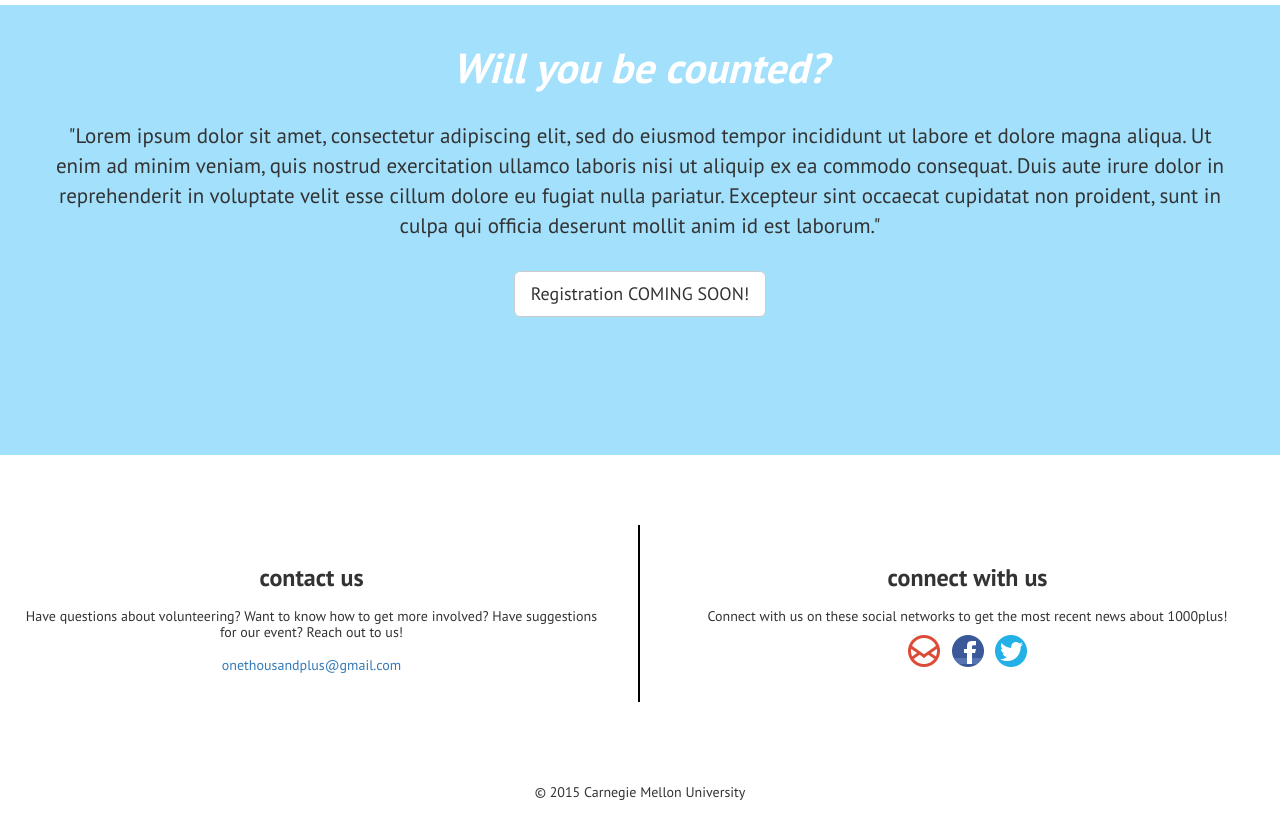
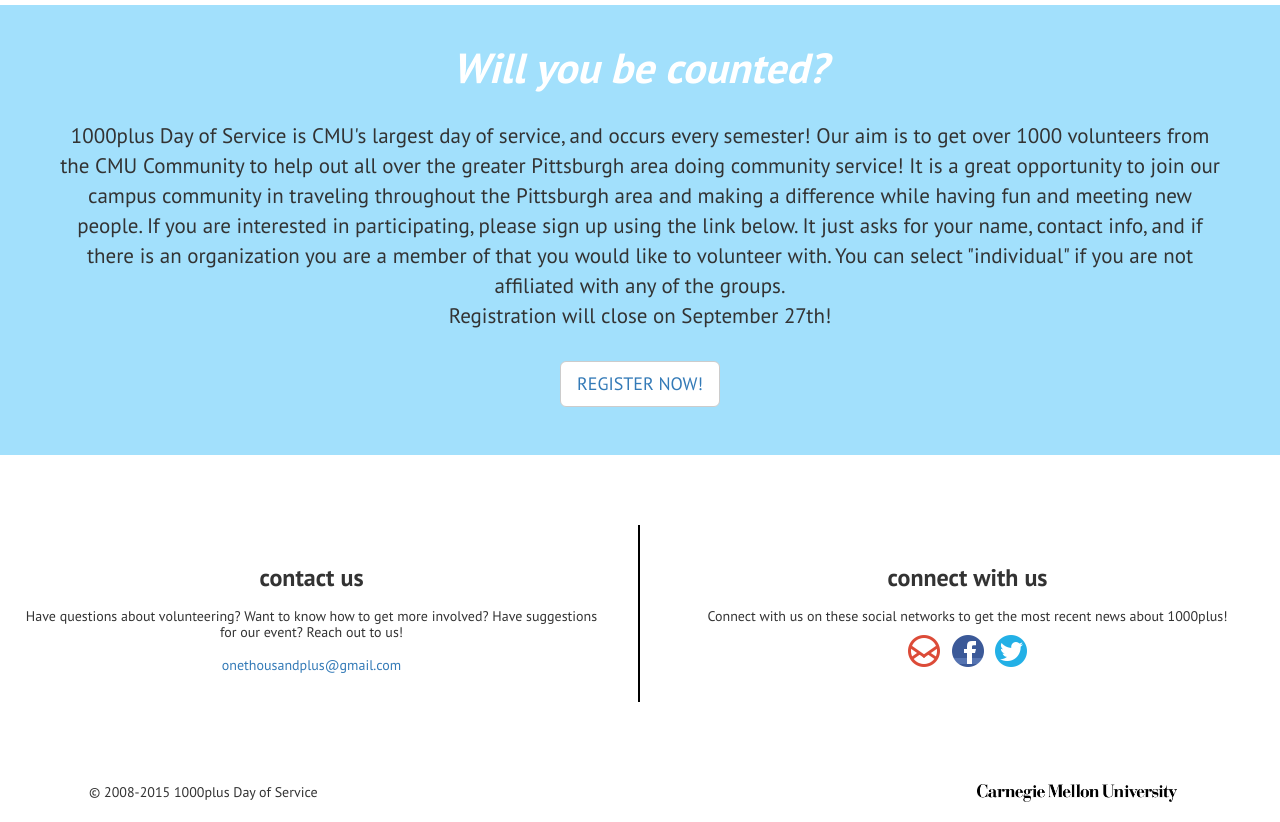
Before and after one commit to onethousandplus/onethousandplus.github.io, a plain HTML site: page index.html in a window 1280 px wide. Shown: the part 780-1602 px from the top of the page. Drawn offline with Linux system fonts and the light colour scheme.

Commit message:
Forgot to update registration info and link on index page

```diff
--- a/index.html
+++ b/index.html
@@ -31,14 +31,19 @@
       <div class="registerlink">
         <h1>Will you be counted?</h1>
         <br>
-        <p>"Lorem ipsum dolor sit amet, consectetur adipiscing elit, sed do eiusmod tempor incididunt ut labore
-          et dolore magna aliqua. Ut enim ad minim veniam, quis nostrud exercitation ullamco laboris nisi ut aliquip
-          ex ea commodo consequat. Duis aute irure dolor in reprehenderit in voluptate velit esse cillum dolore eu
-          fugiat nulla pariatur. Excepteur sint occaecat cupidatat non proident, sunt in culpa qui officia deserunt
-          mollit anim id est laborum."
+        <p>1000plus Day of Service is CMU's largest day of service, and occurs every semester!
+          Our aim is to get over 1000 volunteers from the CMU Community to help out all over the greater
+          Pittsburgh area doing community service! It is a great opportunity to join our campus community in traveling
+          throughout the Pittsburgh area and making a difference while having fun and meeting new people.
+
+          If you are interested in participating, please sign up using the link below.
+          It just asks for your name, contact info, and if there is an organization you are a member of
+          that you would like to volunteer with. You can select "individual" if you are not affiliated with any of the groups.
+          </br>
+          Registration will close on September 27th!
         </p>
         <br>
-        <button type="button" class="btn btn-default btn-lg">Registration COMING SOON!</button>
+        <button type="button" class="btn btn-default btn-lg"><a href="http://goo.gl/forms/2Wy07QJLsS">REGISTER NOW!</a></button>
       </div>
     </section>
     <section class="grid contactcontent">
@@ -54,7 +59,7 @@
           <h3>connect with us</h3>
           <h5>Connect with us on these social networks to get the most recent news about 1000plus!</h5>
           <ul class="icons">
-          	<li><a id="mailicon" href="mailto:onethousandplus@gmail.com" target="_blank"><img src= "img/GMail.png"></a></li>
+          	<li><a id="mailicon" href="mailto:onethousandplus@gmail.com" target="_blank"><img src= "img/Gmail.png"></a></li>
           	<li><a id="facebookicon" href="https://www.facebook.com/willyoubecounted" target="_blank"><img src="img/Facebook.png"></a></li>
           	<li><a id="twittericon" href="https://twitter.com/1000plus_CMU" target="_blank"><img src="img/Twitter.png"></a></li>
           </ul>
@@ -62,8 +67,16 @@
       </div>
     </section>
     <section class="grid footercontent-index">
-      <div class="container">
-        <p>&copy; 2015 Carnegie Mellon University</p>
+      <div class="row">
+        <div class="col-md-4">
+          <p>&copy; 2008-2015 1000plus Day of Service</p>
+        </div>
+        <div class="col-md-4">
+          <!-- empty middle column -->
+        </div>
+        <div class="col-md-4">
+          <a href="http://www.cmu.edu/"><img src="img/CMU_logo_horiz_black.png"></a>
+        </div>
       </div>
     </section>
 	</body>
```
